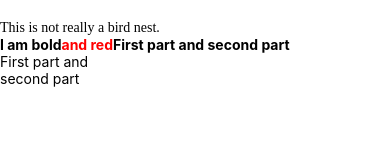
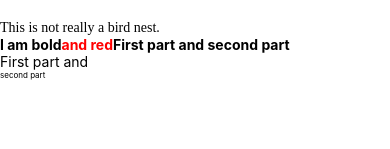
Before and after one commit to PavelMikhadziuk/todoapp, a React Native app in the folder AwesomeProject/: screen / in a window 390 px wide. Shown: the part 151-300 px from the top of the page. Built offline with nearby package versions, Linux system fonts and the light colour scheme.

Commit message:
Add simple using state for increasing font size

```diff
--- a/AwesomeProject/components/BlockText.js
+++ b/AwesomeProject/components/BlockText.js
@@ -2,12 +2,24 @@ import React, { Component } from 'react';
 import { View, Text } from 'react-native';
 
 export default class BlockText extends Component {
-  render () {
+  constructor(props) {
+    super(props);
+    this.state = {
+      size: 8,
+    }
+  }
+
+
+  increaseSize = () => {
+    this.setState(prevState => ({ size: prevState.size + 1 }));
+  };
+
+  render() {
     /* otherwise, the text will flow as if it was one */
     return (
       <View>
         <Text>First part and </Text>
-        <Text>second part</Text>
+        <Text onLongPress={this.increaseSize} style={{ fontSize: this.state.size }}>second part</Text>
       </View>
     );
   }
```
